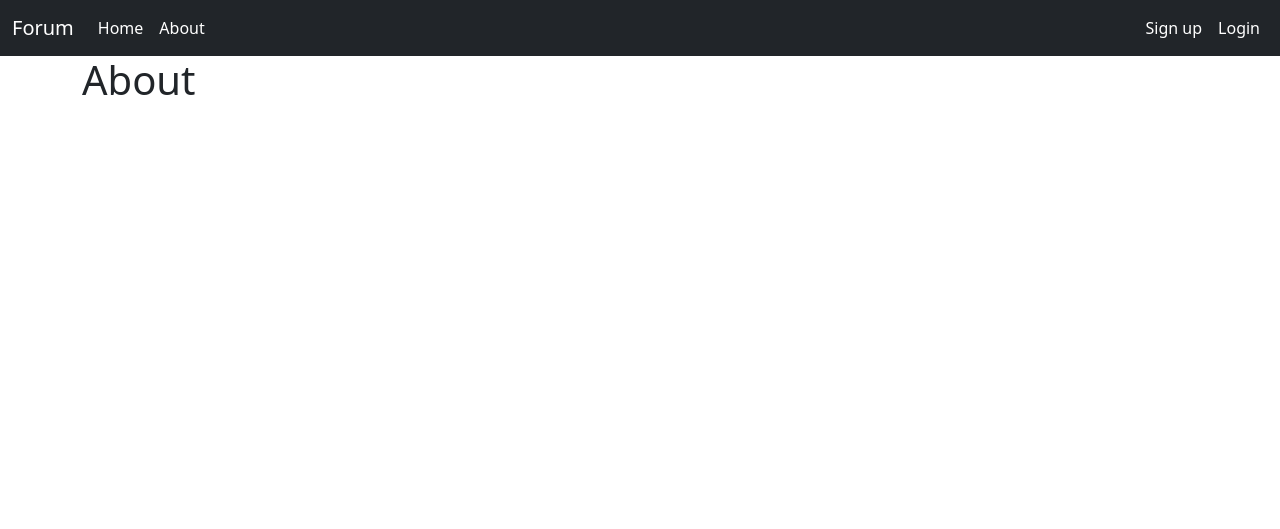
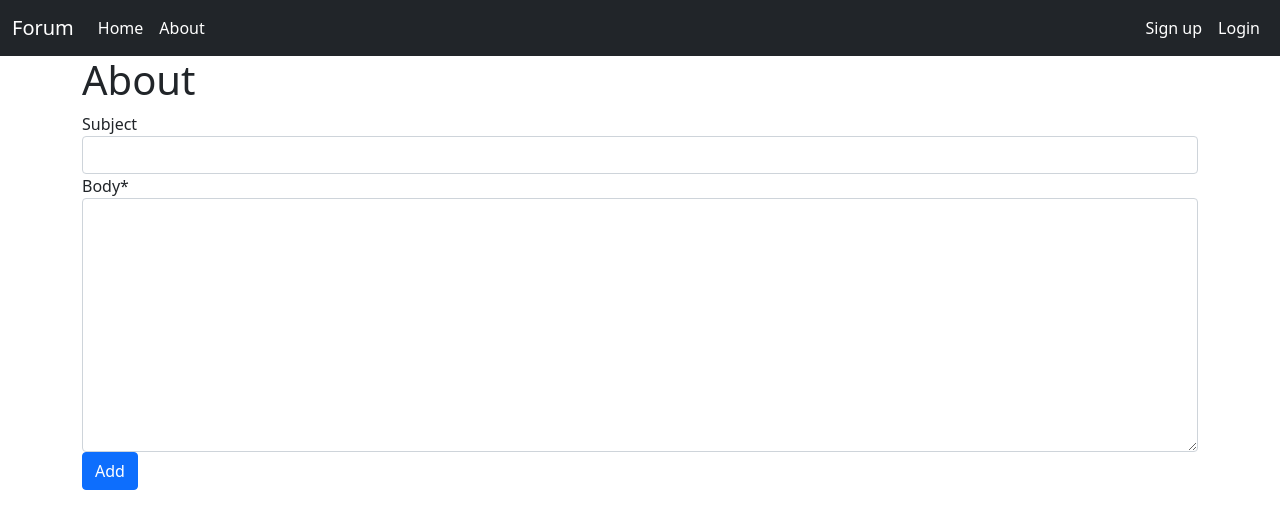
Before and after one commit to ilya1995-russ/portfolio-python-forum_project, a Django app: page /about in a window 1280 px wide. Shown: the top 529 px of the page. Run offline with Django 3.2, Linux system fonts and the light colour scheme; some libraries are stand-ins or nearby versions.

Commit message:
less add email notification

```diff
--- a/forum_prj/settings.py
+++ b/forum_prj/settings.py
@@ -134,3 +134,9 @@ LOGIN_REDIRECT_URL = 'index'
 LOGIN_URL = 'login'
 
 CRISPY_TEMPLATE_PACK = 'bootstrap4'
+
+EMAIL_HOST = "smtp.gmail.com"
+EMAIL_PORT = 587
+EMAIL_HOST_USER = "iljasergeevich1995@gmail.com"
+EMAIL_HOST_PASSWORD = "Bag337799"
+EMAIL_USE_TLS = True
--- a/templates/about.html
+++ b/templates/about.html
@@ -1,5 +1,10 @@
 {%extends 'index.html' %}
+{% load crispy_forms_tags %}
 {%block content%}
 <h1>About</h1>
-<p>{{ user.username }}</p>
+<form method="POST">
+        {%csrf_token%}
+        {{form|crispy}}
+        <button class="btn btn-primary">Add</button>
+</form>
 {%endblock%}
--- a/templates/index.html
+++ b/templates/index.html
@@ -18,7 +18,7 @@
     <h1>Forum</h1>
     {% if messages %}
       {%for message in messages %}
-      {%if message.level = DEFAULT_MESSAGE_LEVELS.ERROR %}
+      {%if message.level == DEFAULT_MESSAGE_LEVELS.ERROR %}
       <div class="alert alert-danger" role="alert">
         {{message}}
       </div>
@@ -26,7 +26,7 @@
         <div class="alert alert-{{ message.tags }}" role="alert">
             {{message}}
           </div>
-          {%endif%}
+        {%endif%}
         {%endfor%}
       {%endif%}
     {% if user.is_superuser or user.is_staff %}
--- a/webservice/admin.py
+++ b/webservice/admin.py
@@ -1,5 +1,6 @@
 from django.contrib import admin
-from webservice.models import Post, Comment
+from webservice.models import Post, Comment, Message
 
 admin.site.register(Post)
 admin.site.register(Comment)
+admin.site.register(Message)
--- a/webservice/forms.py
+++ b/webservice/forms.py
@@ -1,7 +1,7 @@
 from django.db import models
 from django.db.models import fields
 from django.forms import ModelForm, widgets
-from webservice.models import Post, Comment
+from webservice.models import Post, Comment, Message
 from django import forms
 from django.contrib.auth.forms import UserCreationForm
 from django.contrib.auth.models import User
@@ -27,3 +27,11 @@ class UserRegisterForm(UserCreationForm):
     class Meta:
         model = User
         fields = ['username', 'email', 'password1', 'password2']
+
+class MessageForm(ModelForm):
+    class Meta:
+        model = Message
+        fields = ['title', 'body']
+        widgets = {
+            'body': forms.Textarea(attrs={'class':'form-control'})
+         }
--- a/webservice/models.py
+++ b/webservice/models.py
@@ -26,3 +26,14 @@ class Comment(models.Model):
 
     def get_absolute_url(self):
         return reverse('index')
+
+class Message(models.Model):
+    title = models.CharField(max_length=250, verbose_name="Subject",  null=True, blank=True  )
+    body= models.TextField(verbose_name="Body")
+
+
+    def __str__(self):
+        return f'{self.title}'
+
+    # def get_absolute_url(self):
+    #     return reverse('index')
--- a/webservice/views.py
+++ b/webservice/views.py
@@ -2,12 +2,14 @@ from django.shortcuts import redirect, render
 from django.urls.base import reverse_lazy
 from webservice.models import Post, Comment
 from django.views.generic import ListView, DetailView, CreateView, UpdateView, DeleteView
-from .forms import PostForm, CommentForm, UserRegisterForm
+from .forms import PostForm, CommentForm, UserRegisterForm, MessageForm
 from django.urls import reverse_lazy
 from django.contrib.auth.decorators import login_required, permission_required
 from django.contrib.auth.mixins import LoginRequiredMixin, PermissionRequiredMixin, UserPassesTestMixin
 from django.contrib import messages
+from django.conf import settings
 from django.contrib.messages.views import SuccessMessageMixin
+from django.core.mail import send_mail
 
 
 def index(req):
@@ -20,8 +22,21 @@ def index(req):
 #@user_passes_test(test_func)
 #@login_required
 #@permission_required('user.view_user', raise_exception=True)
+
 def about(req):
-    return render(req, 'about.html')
+    form = MessageForm
+    if req.method == "POST":
+        form = MessageForm(req.POST)
+        if form.is_valid():
+            subject = form.cleaned_data.get('title')
+            body = form.cleaned_data.get('body')
+            try:
+                send_mail(subject, body, settings.EMAIL_HOST_USER, ['toknalirze@vusra.com', 'ulyanoffserghey@yandex.ru', 'smirnovil1995@mail.ru'], fail_silently=False)
+                form.save()
+            except Exception as err:
+                print(str(err))
+            return redirect('index')
+    return render(req, 'about.html', {'form': form})
 
 #class MyView(UserPassesTestMixin, View):
 
```
Also changed, not shown: webservice/migrations/0003_message.py (added).
